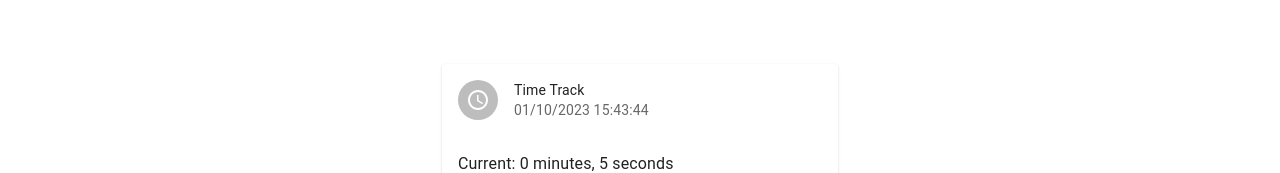
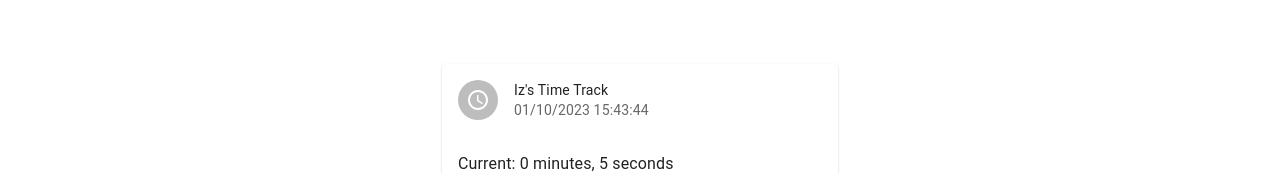
Before and after one commit to IzzleNizzle/python-react-time-tracker, a React (Create React App) app in the folder client/: page / in a window 1280 px wide. Shown: the top 173 px of the page. Built offline with nearby package versions, Linux system fonts and the light colour scheme; no server answers.

Commit message:
updating front end

```diff
--- a/client/src/App.js
+++ b/client/src/App.js
@@ -101,7 +101,7 @@ function App() {
                                 <AccessTimeIcon />
                             </Avatar>
                         }
-                        title="Time Track"
+                        title="Iz's Time Track"
                         subheader={getFormatedDateString()}
                     />
                     <CardContent>
```
